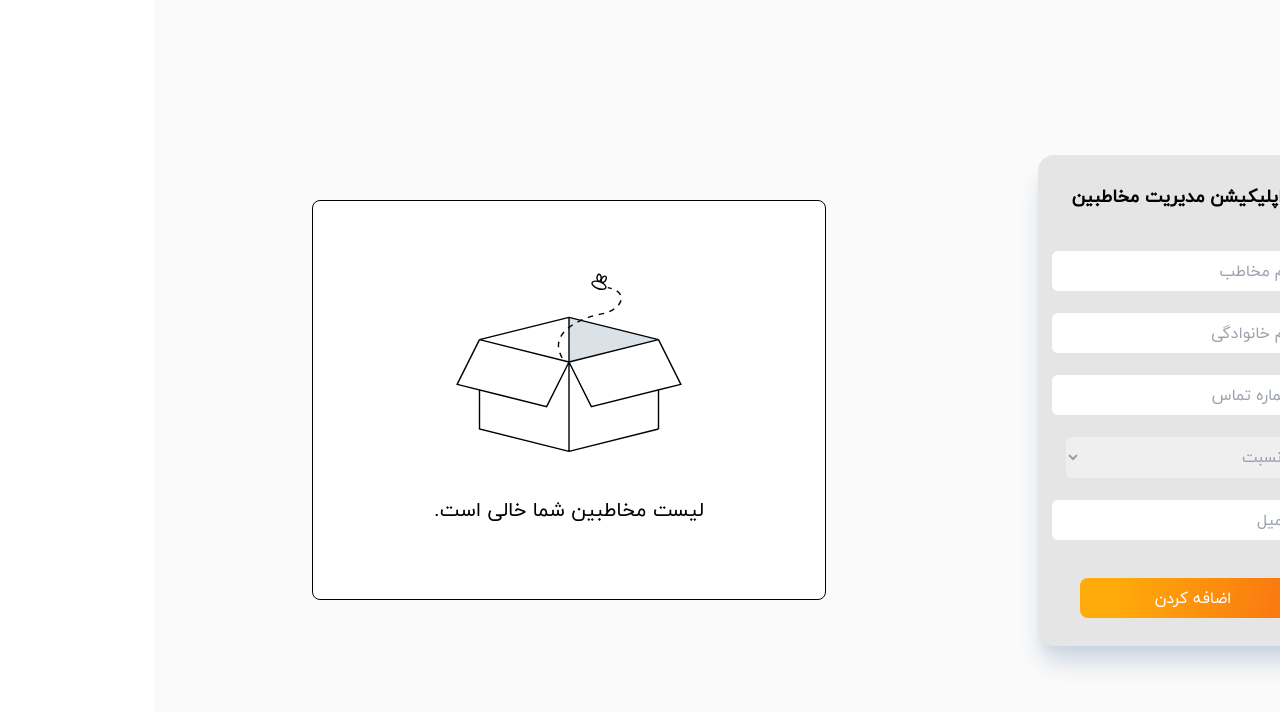
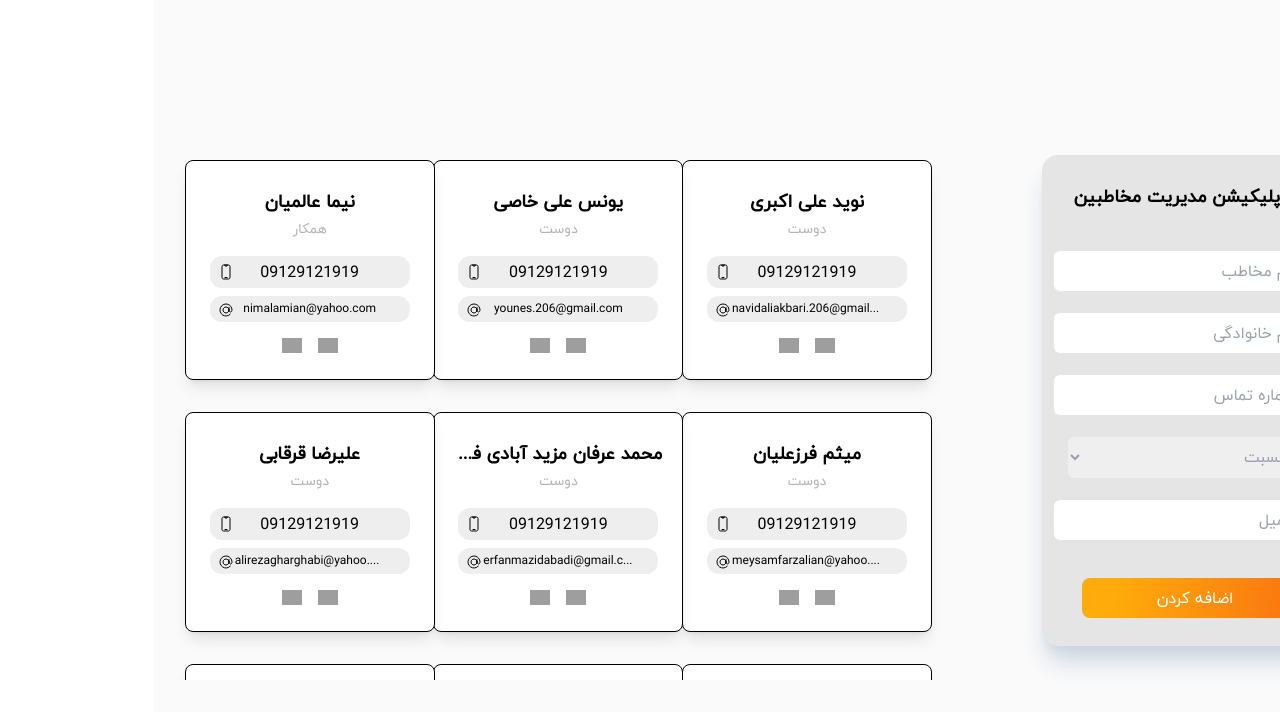
Before and after one commit to N7VID/HW16-MaktabSharif, a React (Create React App) app: page / in a window 1280 px wide. Shown: the top 712 px of the page. Built offline with nearby package versions, Linux system fonts and the light colour scheme; data requests are answered from the project's data file; grey boxes are pictures that could not be loaded.

Commit message:
fix: get contacts

```diff
--- a/src/components/contactApp/ContactApp.jsx
+++ b/src/components/contactApp/ContactApp.jsx
@@ -2,10 +2,29 @@ import { Slide, ToastContainer } from "react-toastify";
 import Modal from "../modal/Modal";
 import RegisterForm from "../form/form";
 import ContactList from "../contactList/ContactList";
-import { useContext } from "react";
+import { useContext, useEffect } from "react";
 import { RootContext } from "../../context/RootContextProvider";
+import axios from "axios";
+import { useQuery } from "@tanstack/react-query";
 
 export default function ContactsApp() {
+  const { setContextState } = useContext(RootContext);
+
+  async function queryFn() {
+    const res = await axios.get("http://localhost:5000/contacts");
+    return res.data;
+  }
+  const { isError, error, data, isLoading } = useQuery({
+    queryKey: ["contacts"],
+    queryFn,
+  });
+
+  useEffect(() => {
+    setContextState({
+      contacts: data,
+    });
+  }, [data, setContextState]);
+
   const { modal } = useContext(RootContext);
   return (
     <div className="font-yekan flex justify-around items-center flex-col py-10 desktop:flex-row desktop:h-screen  desktop:px-4 desktop:gap-[70px] bg-[#fafafa]">
--- a/src/components/contactList/ContactList.jsx
+++ b/src/components/contactList/ContactList.jsx
@@ -5,10 +5,10 @@ import { RootContext } from "../../context/RootContextProvider";
 export default function ContactList() {
   const { contextState } = useContext(RootContext);
 
-  if (contextState.contacts.length !== 0) {
+  if (contextState?.contacts?.length !== 0) {
     return (
       <div className="px-10 py-20 desktop:py-10 flex-grow grid grid-cols-1 gap-y-8 gap-x-6 overflow-x-hidden overflow-y-hidden desktop:overflow-y-scroll custom-scrollbar desktop:grid-cols-3 tablet:grid-cols-2 desktop:h-[560px] max-w-[900px]">
-        {contextState.contacts.map((contact) => (
+        {contextState?.contacts?.map((contact) => (
           <Contact
             key={contact.id}
             id={contact.id}
```
